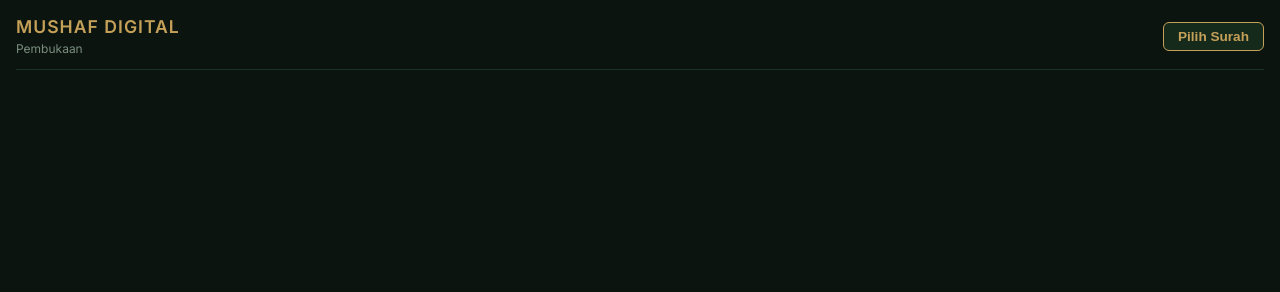
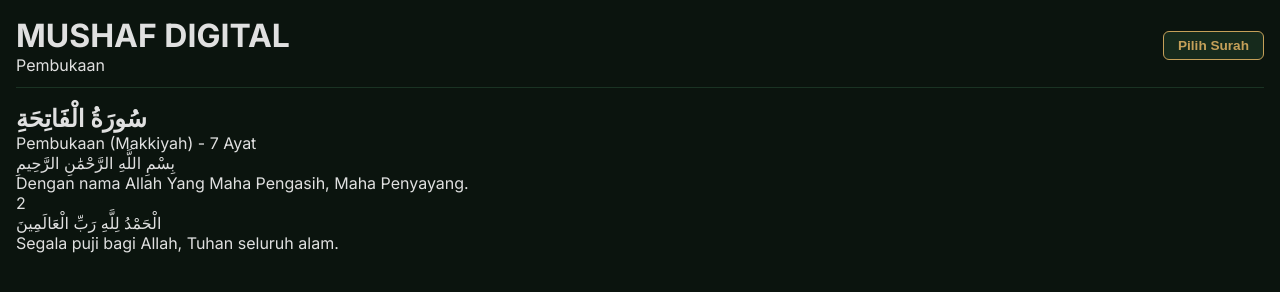
Before and after one commit to Fatchurohman/mushaf_digital_fatur62, a plain HTML site: page index.html in a window 1280 px wide. Drawn offline with Linux system fonts and the light colour scheme.

Commit message:
Update index.html for cache-busting and content changes

```diff
--- a/index.html
+++ b/index.html
@@ -4,28 +4,47 @@
   <meta charset="UTF-8">
   <meta name="viewport" content="width=device-width, initial-scale=1.0">
   <title>Mushaf Digital</title>
-  <link rel="stylesheet" href="./style.css">
+
+  <!-- Trik Cache-Busting: Tambahkan ?v=1.1 agar HP dipaksa muat CSS terbaru -->
+  <link rel="stylesheet" href="./style.css?v=1.1">
+
   <link rel="preconnect" href="https://fonts.googleapis.com">
   <link rel="preconnect" href="https://fonts.gstatic.com" crossorigin>
-  <link href="https://fonts.googleapis.com/css2?family=Amiri:wght@400;700&family=Inter:wght@400;600&display=swap" rel="stylesheet">
+  <link href="https://fonts.googleapis.com/css2?family=Amiri:ital,wght@0,400;0,700;1,400&family=Inter:wght@400;500;600;700&display=swap" rel="stylesheet">
 </head>
 <body>
 
-  <!-- Header -->
+  <!-- Header Utama -->
   <header class="app-header">
-    <div class="header-title">
-      <h1>MUSHAF DIGITAL</h1>
-      <span class="subtitle">Pembukaan</span>
+    <div class="header-info">
+      <h1 class="app-title">MUSHAF DIGITAL</h1>
+      <span class="app-subtitle">Pembukaan</span>
     </div>
     <button id="btn-pilih-surah" class="btn-pilih">Pilih Surah</button>
   </header>
 
-  <!-- Container Utama Isi Ayat -->
-  <main id="quran-container" class="quran-body">
-    <!-- Diisi via JS / default Al-Fatihah -->
+  <!-- Area Konten Utama Surah -->
+  <main id="quran-container" class="quran-container">
+    <div class="surah-header">
+      <h2 class="arabic-title">سُورَةُ الْفَاتِحَةِ</h2>
+      <p class="surah-meta">Pembukaan (Makkiyah) - 7 Ayat</p>
+    </div>
+
+    <div class="bismillah-box">
+      <p class="arabic-text">بِسْمِ اللَّهِ الرَّحْمَٰنِ الرَّحِيمِ</p>
+      <p class="translation-text">Dengan nama Allah Yang Maha Pengasih, Maha Penyayang.</p>
+    </div>
+
+    <div class="verse-card">
+      <div class="verse-number">2</div>
+      <div class="verse-content">
+        <p class="arabic-text">الْحَمْدُ لِلَّهِ رَبِّ الْعَالَمِينَ</p>
+        <p class="translation-text">Segala puji bagi Allah, Tuhan seluruh alam.</p>
+      </div>
+    </div>
   </main>
 
-  <!-- Modal / Popup Daftar Surah -->
+  <!-- Popup / Modal Daftar Surah -->
   <div id="modal-surah" class="modal-overlay hidden">
     <div class="modal-card">
       <div class="modal-header">
@@ -33,11 +52,12 @@
         <button id="btn-close-modal" class="btn-close">&times;</button>
       </div>
       <div id="surah-list-container" class="modal-body">
-        <!-- List surah dari JSON -->
+        <!-- List dari JSON akan dirender ke sini oleh JS -->
       </div>
     </div>
   </div>
 
-  <script src="./app.js"></script>
+  <!-- Trik Cache-Busting juga untuk JS -->
+  <script src="./app.js?v=1.1"></script>
 </body>
 </html>
```
